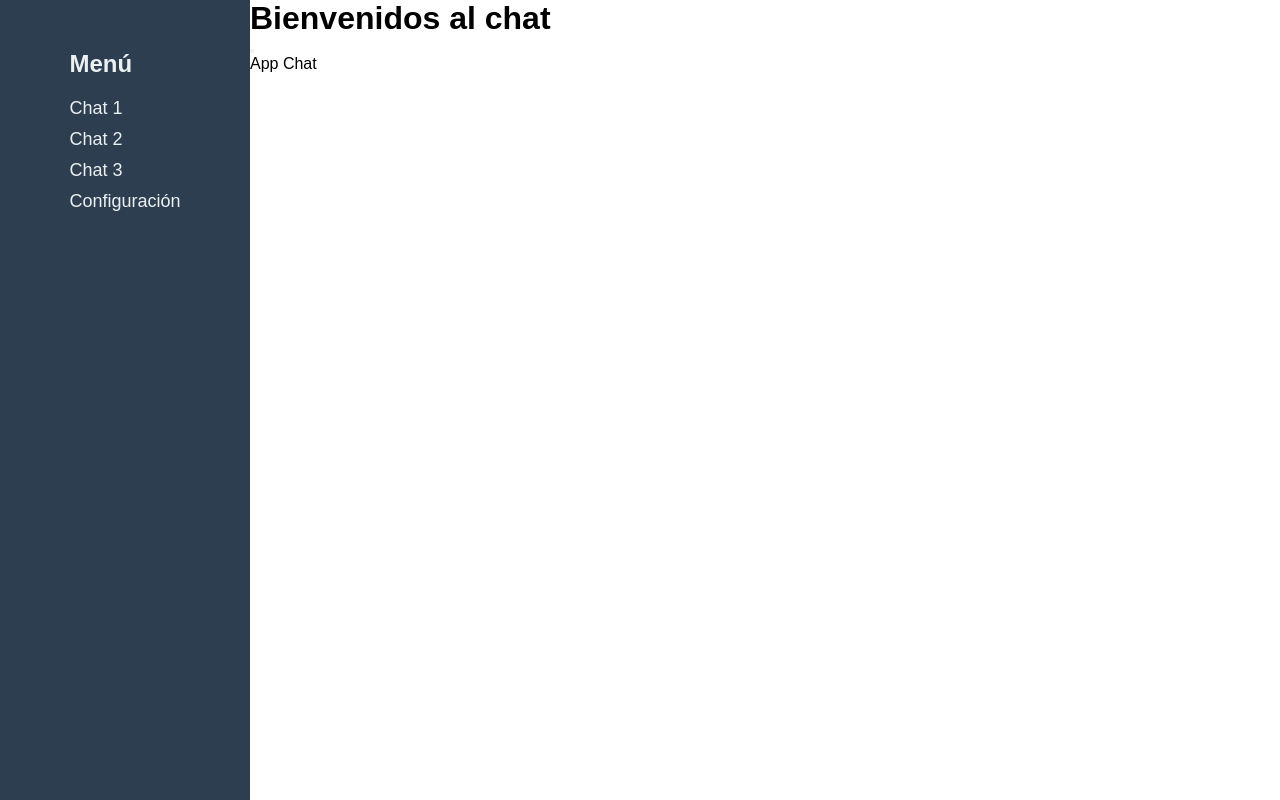
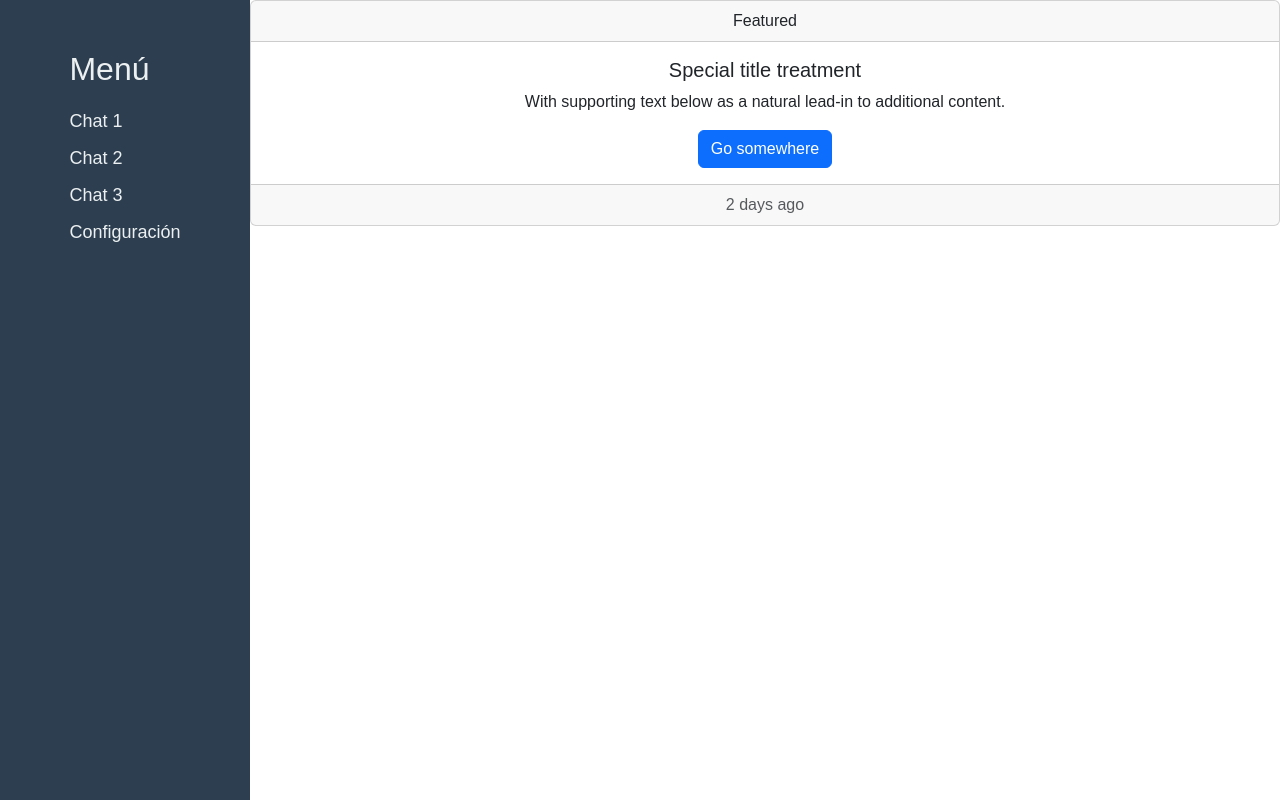
Before and after one commit to CatrielTulian/TpLabIII, a React app in the folder chat/tplab3/: page / in a window 1280 px wide. Built offline with nearby package versions, Linux system fonts and the light colour scheme.

Commit message:
Ahora el Sidebar tiene funcionalidad

```diff
--- a/chat/tplab3/src/Components_Chat/App.css
+++ b/chat/tplab3/src/Components_Chat/App.css
@@ -5,7 +5,7 @@
   font-family: Arial, sans-serif;
 }
 
-.container {
+.container-app {
   display: flex;
   height: 100vh;
 }
--- a/chat/tplab3/src/Components_Chat/App.js
+++ b/chat/tplab3/src/Components_Chat/App.js
@@ -1,9 +1,11 @@
 import "./App.css";
+
 import Sidebar from "./Sidebar.js";
 import Cabecera_chat from "./Cabecera_chat.js";
 import Chat_activo from "./Chat_activo.js";
 import Entrada_texto from "./Entrada_texto.js";
 import Inicio from "./Inicio.js";
+import Detalles_usuario from "../Components_Profile/Detalles_usuario.js";
 import { useState, useRef } from "react";
 
 const paginas = ["inicio", "chats", "configuraciones"];
@@ -12,8 +14,8 @@ function App() {
   const [pagina, setPagina] = useState(paginas[0]);
 
   return (
-    <div className="container">
-      <Sidebar></Sidebar>
+    <div className="container-app">
+      <Sidebar setPagina={setPagina}></Sidebar>
       <main className="chat-container">
         {pagina == "inicio" ? <Inicio></Inicio> : <></>}
         {pagina == "chats" ? (
@@ -25,6 +27,11 @@ function App() {
         ) : (
           <></>
         )}
+        {pagina === "configuraciones" ? (
+          <Detalles_usuario></Detalles_usuario>
+        ) : (
+          <></>
+        )}
       </main>
     </div>
   );
--- a/chat/tplab3/src/Components_Chat/Inicio.js
+++ b/chat/tplab3/src/Components_Chat/Inicio.js
@@ -2,23 +2,18 @@ import "./App.css";
 
 function Inicio(props) {
   return (
-    <div className="modal" tabindex="-1">
-      <div className="modal-dialog">
-        <div className="modal-content">
-          <div className="modal-header">
-            <h1 className="modal-title">Bienvenidos al chat</h1>
-            <button
-              type="button"
-              className="btn-close"
-              data-bs-dismiss="modal"
-              aria-label="Close"
-            ></button>
-          </div>
-          <div className="modal-body">
-            <p>App Chat</p>
-          </div>
-        </div>
+    <div class="card text-center inicio">
+      <div class="card-header">Featured</div>
+      <div class="card-body">
+        <h5 class="card-title">Special title treatment</h5>
+        <p class="card-text">
+          With supporting text below as a natural lead-in to additional content.
+        </p>
+        <a href="#" class="btn btn-primary">
+          Go somewhere
+        </a>
       </div>
+      <div class="card-footer text-body-secondary">2 days ago</div>
     </div>
   );
 }
--- a/chat/tplab3/src/Components_Chat/Sidebar.js
+++ b/chat/tplab3/src/Components_Chat/Sidebar.js
@@ -1,28 +1,44 @@
 import { useState, useRef, useEffect } from "react";
 
-function Sidebar(props) {
+function Sidebar(props, { setPagina }) {
   return (
     <aside className="sidebar">
       <div className="menu">
         <h2>Menú</h2>
         <ul>
           <li>
-            <a className="navbar-nav" href="#">
+            <a
+              onClick={() => props.setPagina("chats")}
+              className="navbar-nav"
+              href="#"
+            >
               Chat 1
             </a>
           </li>
           <li>
-            <a className="navbar-nav" href="#">
+            <a
+              onClick={() => props.setPagina("chats")}
+              className="navbar-nav"
+              href="#"
+            >
               Chat 2
             </a>
           </li>
           <li>
-            <a className="navbar-nav" href="#">
+            <a
+              onClick={() => props.setPagina("chats")}
+              className="navbar-nav"
+              href="#"
+            >
               Chat 3
             </a>
           </li>
           <li>
-            <a className="navbar-nav" href="#">
+            <a
+              onClick={() => props.setPagina("configuraciones")}
+              className="navbar-nav"
+              href="#"
+            >
               Configuración
             </a>
           </li>
--- a/chat/tplab3/src/Components_Profile/Detalles_usuario.js
+++ b/chat/tplab3/src/Components_Profile/Detalles_usuario.js
@@ -1,5 +1,6 @@
 import React, { useState, useEffect } from "react";
 import Imagenes from "../Img/Imagenes.js";
+import "./styles.css";
 
 function Detalles_usuario(props) {
   // Estado para manejar los valores del formulario como un objeto
@@ -89,8 +90,11 @@ function Detalles_usuario(props) {
               />
             </div>
           </div>
-          <button type="submit" id="save-btn">
+          <button type="submit" className="btn btn-primary">
             Guardar Cambios
+          </button>
+          <button type="submit" className="btn btn-secondary">
+            Realizar cambios
           </button>
         </form>
       </div>
--- a/chat/tplab3/src/index.js
+++ b/chat/tplab3/src/index.js
@@ -3,6 +3,7 @@ import ReactDOM from "react-dom/client";
 import "./index.css";
 import App from "./Components_Chat/App";
 import reportWebVitals from "./reportWebVitals";
+import "bootstrap/dist/css/bootstrap.min.css";
 
 const root = ReactDOM.createRoot(document.getElementById("root"));
 root.render(
```
